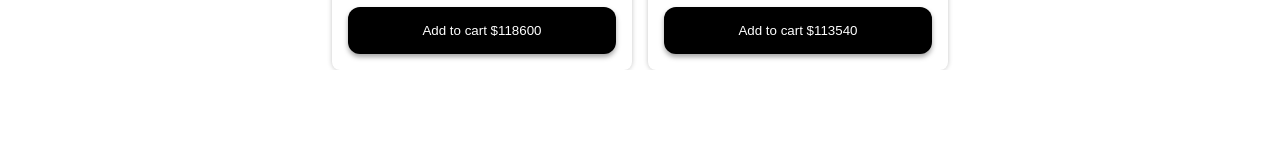
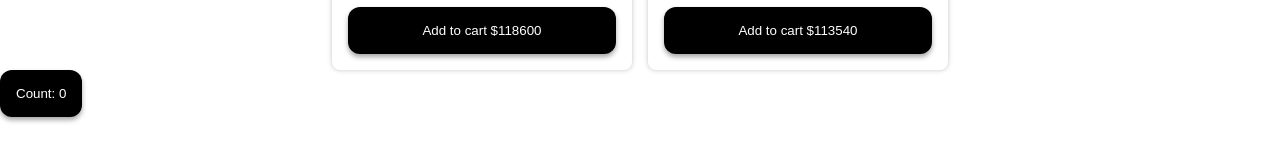
Before and after one commit to NetanelSegal/basmach-appsflyer, a React (Vite) app: page / in a window 1280 px wide. Shown: the part 1360-1521 px from the top of the page. Before the commit the page ends 1430 px from the top, so only its background shows below. Built offline with nearby package versions, Linux system fonts and the light colour scheme.

Commit message:
ButtonCounter :)

```diff
--- a/src/App.css
+++ b/src/App.css
@@ -69,8 +69,9 @@ nav {
     border-radius: 8px;
     object-fit: cover;
   }
+}
 
-  button {
+.btn {
   transition: all 0.5s ease;
   box-shadow: 0px 3px 5px rgba(0, 0, 0, 0.352);
   background-color: black;
@@ -83,7 +84,6 @@ nav {
     translate: 0 -5px;
   }
 }
-}
 
 @media screen and (width <= 780px) {
   nav {
--- a/src/App.jsx
+++ b/src/App.jsx
@@ -1,4 +1,5 @@
 import './App.css';
+import ButtonCounter from './components/ButtonCounter';
 import Carslist from './components/Carslist';
 import Navbar from './components/Navbar';
 
@@ -7,6 +8,12 @@ function App() {
     <div>
       <Navbar />
       <Carslist />
+      <ButtonCounter />
+      <br />
+      <br />
+      <br />
+      <br />
+      <br />
     </div>
   );
 }
--- /dev/null
+++ b/src/components/ButtonCounter.jsx
@@ -0,0 +1,16 @@
+import { useState } from 'react';
+
+export default function ButtonCounter() {
+  const [count, setCount] = useState(0);
+
+  return (
+    <button
+      onClick={() => {
+        setCount(count + 1);
+      }}
+      className='btn'
+    >
+      Count: {count}
+    </button>
+  );
+}
--- a/src/components/CarCard.jsx
+++ b/src/components/CarCard.jsx
@@ -5,7 +5,7 @@ export default function CarCard({ car, index }) {
       <img src={car.image} alt='' />
       <h4>{car.name}</h4>
       <p>{car.description}</p>
-      <button>Add to cart ${car.price}</button>
+      <button className='btn'>Add to cart ${car.price}</button>
     </div>
   );
 }
```
Lines whose indentation alone changed are shown as unchanged.
